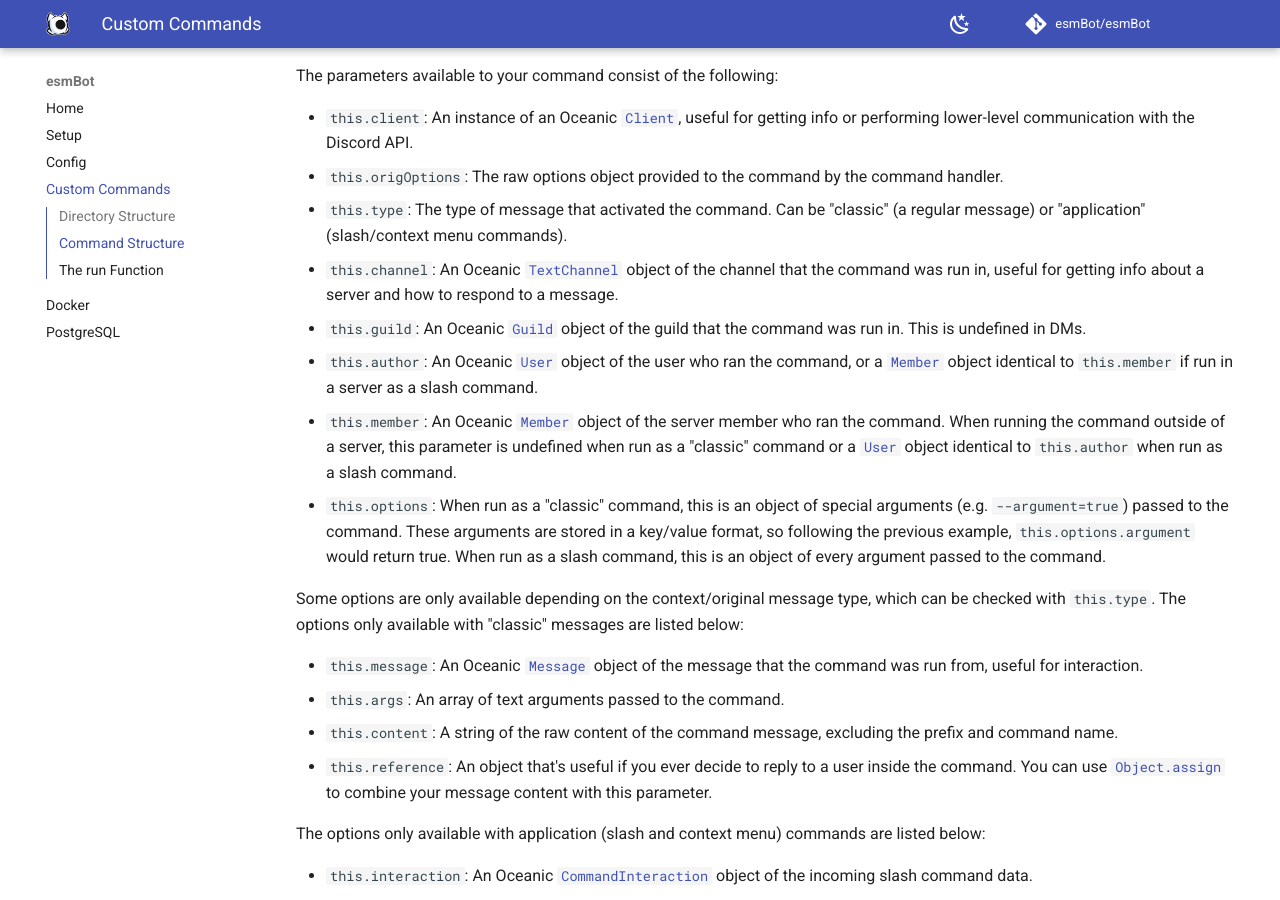
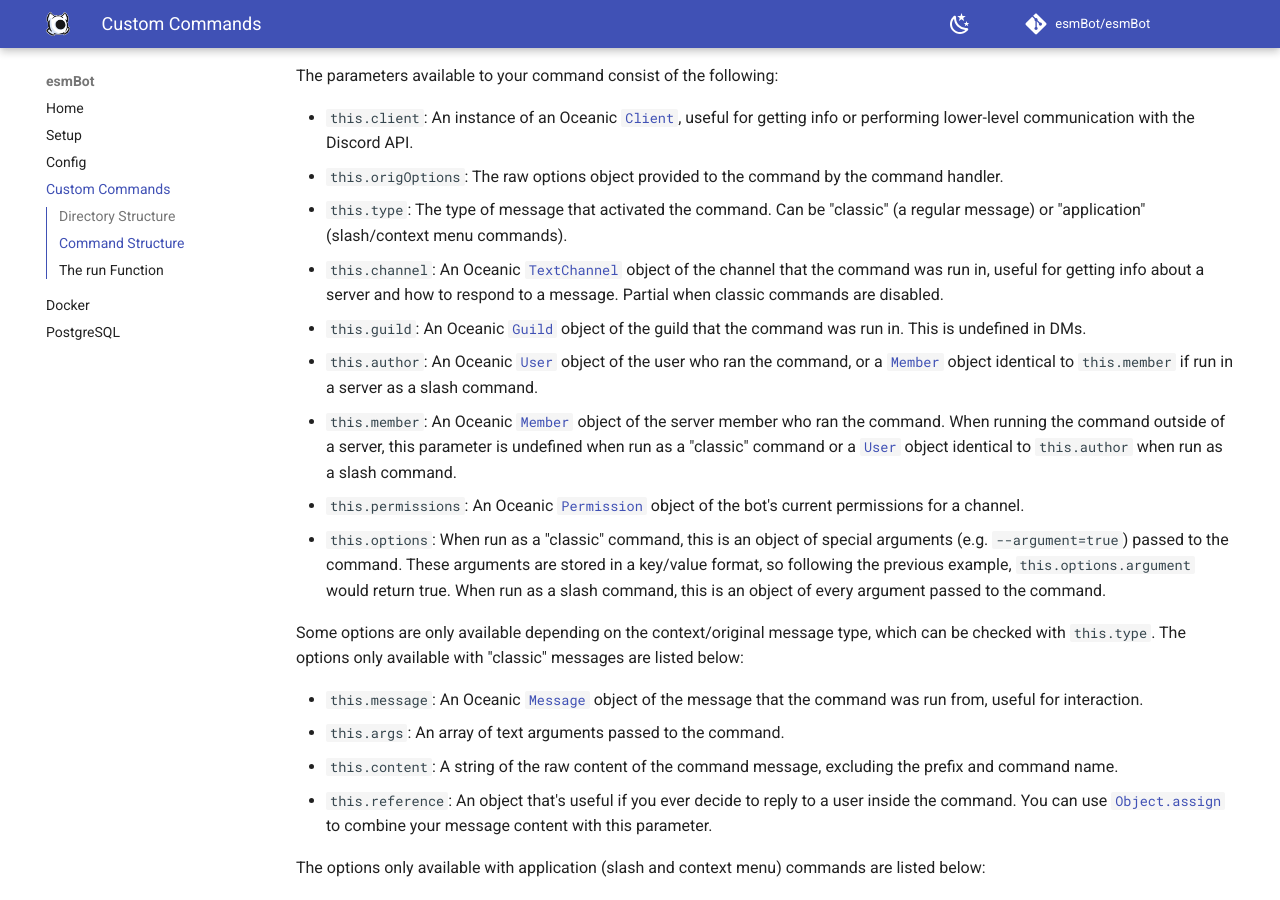
Before and after one commit to esmBot/esmBot, an MkDocs documentation site: the page built from docs/custom-commands.md, in a window 1280 px wide and 900 px high, scrolled down 1381 px. Built offline with MkDocs 1.6.1 and Material for MkDocs 9.7.7, drawn with Linux system fonts in a browser that asks for light colours; comment, search, counter and statistics services are not loaded.

```diff
--- a/docs/custom-commands.md
+++ b/docs/custom-commands.md
@@ -44,25 +44,26 @@ The default command name is the same as the filename that you save it as, exclud
 
 The parameters available to your command consist of the following:
 
-- `this.client`: An instance of an Oceanic [`Client`](https://docs.oceanic.ws/dev/classes/Client.Client.html), useful for getting info or performing lower-level communication with the Discord API.
+- `this.client`: An instance of an Oceanic [`Client`](https://docs.oceanic.ws/latest/classes/Client.Client.html), useful for getting info or performing lower-level communication with the Discord API.
 - `this.origOptions`: The raw options object provided to the command by the command handler.
 - `this.type`: The type of message that activated the command. Can be "classic" (a regular message) or "application" (slash/context menu commands).
-- `this.channel`: An Oceanic [`TextChannel`](https://docs.oceanic.ws/dev/classes/TextChannel.TextChannel.html) object of the channel that the command was run in, useful for getting info about a server and how to respond to a message.
-- `this.guild`: An Oceanic [`Guild`](https://docs.oceanic.ws/dev/classes/Guild.Guild.html) object of the guild that the command was run in. This is undefined in DMs.
-- `this.author`: An Oceanic [`User`](https://docs.oceanic.ws/dev/classes/User.User.html) object of the user who ran the command, or a [`Member`](https://docs.oceanic.ws/dev/classes/Member.Member.html) object identical to `this.member` if run in a server as a slash command.
-- `this.member`: An Oceanic [`Member`](https://docs.oceanic.ws/dev/classes/Member.Member.html) object of the server member who ran the command. When running the command outside of a server, this parameter is undefined when run as a "classic" command or a [`User`](https://docs.oceanic.ws/dev/classes/User.User.html) object identical to `this.author` when run as a slash command.
+- `this.channel`: An Oceanic [`TextChannel`](https://docs.oceanic.ws/latest/classes/TextChannel.TextChannel.html) object of the channel that the command was run in, useful for getting info about a server and how to respond to a message. Partial when classic commands are disabled.
+- `this.guild`: An Oceanic [`Guild`](https://docs.oceanic.ws/latest/classes/Guild.Guild.html) object of the guild that the command was run in. This is undefined in DMs.
+- `this.author`: An Oceanic [`User`](https://docs.oceanic.ws/latest/classes/User.User.html) object of the user who ran the command, or a [`Member`](https://docs.oceanic.ws/latest/classes/Member.Member.html) object identical to `this.member` if run in a server as a slash command.
+- `this.member`: An Oceanic [`Member`](https://docs.oceanic.ws/latest/classes/Member.Member.html) object of the server member who ran the command. When running the command outside of a server, this parameter is undefined when run as a "classic" command or a [`User`](https://docs.oceanic.ws/latest/classes/User.User.html) object identical to `this.author` when run as a slash command.
+- `this.permissions`: An Oceanic [`Permission`](https://docs.oceanic.ws/latest/classes/Permission.Permission.html) object of the bot's current permissions for a channel.
 - `this.options`: When run as a "classic" command, this is an object of special arguments (e.g. `--argument=true`) passed to the command. These arguments are stored in a key/value format, so following the previous example, `this.options.argument` would return true. When run as a slash command, this is an object of every argument passed to the command.
 
 Some options are only available depending on the context/original message type, which can be checked with `this.type`. The options only available with "classic" messages are listed below:
 
-- `this.message`: An Oceanic [`Message`](https://docs.oceanic.ws/dev/classes/Message.Message.html) object of the message that the command was run from, useful for interaction.
+- `this.message`: An Oceanic [`Message`](https://docs.oceanic.ws/latest/classes/Message.Message.html) object of the message that the command was run from, useful for interaction.
 - `this.args`: An array of text arguments passed to the command.
 - `this.content`: A string of the raw content of the command message, excluding the prefix and command name.
 - `this.reference`: An object that's useful if you ever decide to reply to a user inside the command. You can use [`Object.assign`](https://developer.mozilla.org/en-US/docs/Web/JavaScript/Reference/Global_Objects/Object/assign) to combine your message content with this parameter.
 
 The options only available with application (slash and context menu) commands are listed below:
 
-- `this.interaction`: An Oceanic [`CommandInteraction`](https://docs.oceanic.ws/dev/classes/CommandInteraction.CommandInteraction.html) object of the incoming slash command data.
+- `this.interaction`: An Oceanic [`CommandInteraction`](https://docs.oceanic.ws/latest/classes/CommandInteraction.CommandInteraction.html) object of the incoming slash command data.
 - `this.optionsArray`: A raw array of command options. Should rarely be used.
 - `this.success`: A boolean value that causes the bot to respond with a normal message when `true`, or an "ephemeral" message (a message that's only visible to the person who ran the command) when `false`.
 
--- a/package.json
+++ b/package.json
@@ -53,10 +53,8 @@
   },
   "optionalDependencies": {
     "better-sqlite3": "^8.2.0",
-    "bufferutil": "^4.0.7",
     "pm2": "^5.2.2",
     "postgres": "^3.3.4",
-    "uuid": "^9.0.0",
     "ws": "^8.13.0",
     "zlib-sync": "^0.1.8"
   },
```
Also changed, not shown: pnpm-lock.yaml (+27 -59 lines).
